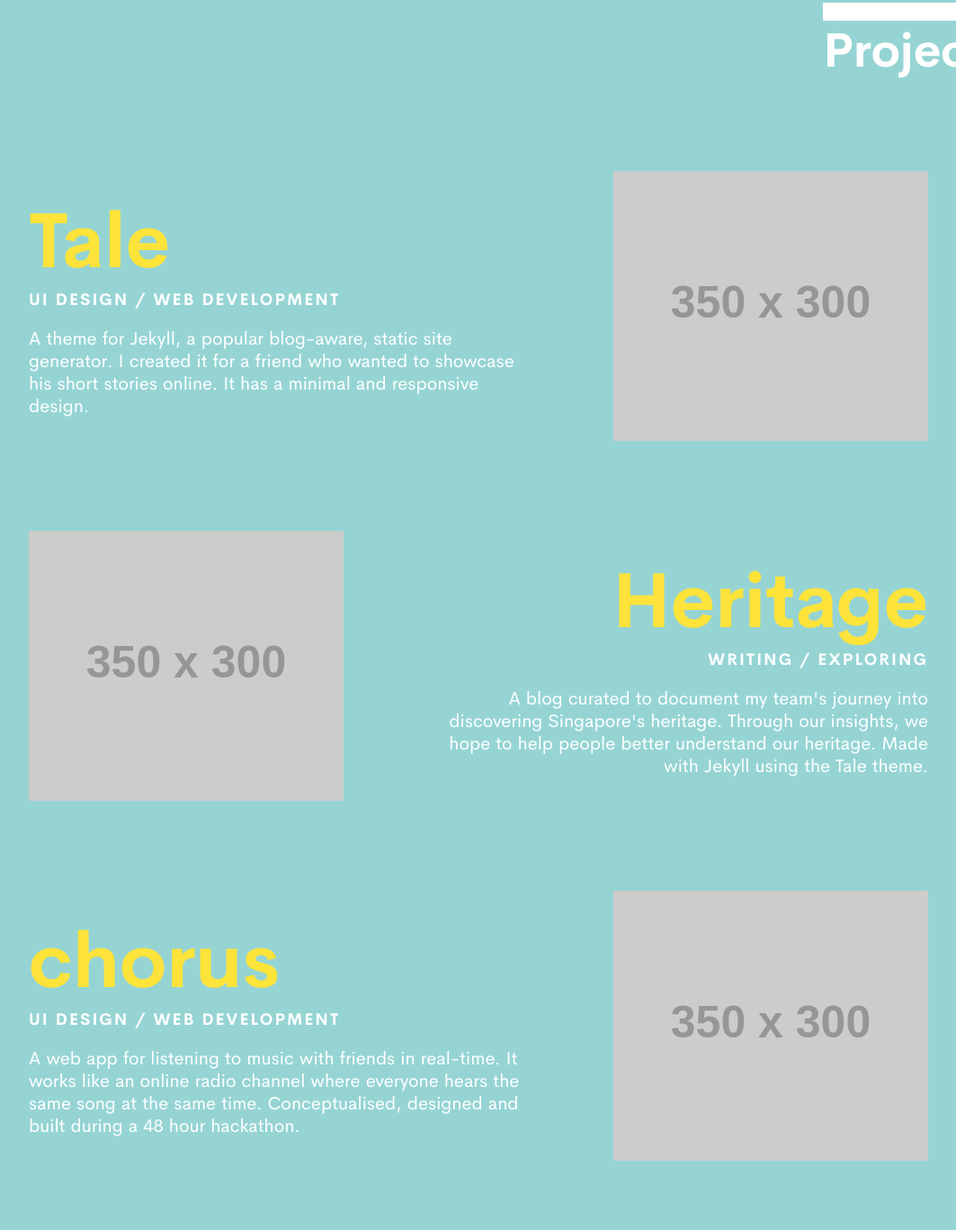
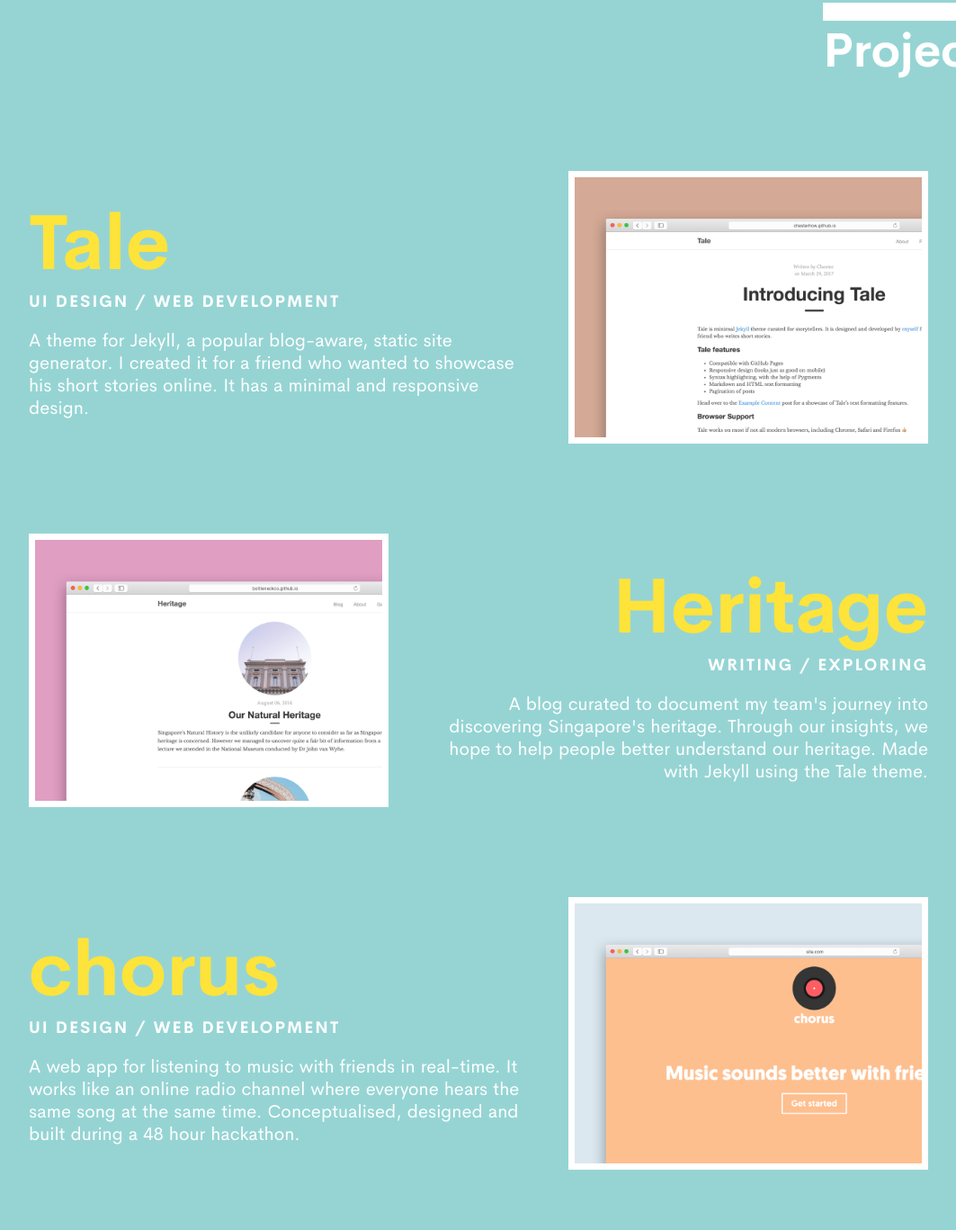
Before and after one commit to chesterhow/portfolio, a website built with Parcel: page index.html in a window 1280 px wide. Shown: the part 813-2180 px from the top of the page at 90% size, without its empty margins (108-1171 px from the left). Built offline with nearby package versions, Linux system fonts and the light colour scheme; placeholder pictures from the web are drawn by us.

Commit message:
Add images of projects

```diff
--- a/index.html
+++ b/index.html
@@ -26,7 +26,7 @@
           <p class="projects--category">UI DESIGN / WEB DEVELOPMENT</p>
           <p class="projects--description">A theme for Jekyll, a popular blog-aware, static site generator. I created it for a friend who wanted to showcase his short stories online. It has a minimal and responsive design.</p>
         </div>
-        <img src="http://via.placeholder.com/350x300" alt="">
+        <img src="./assets/images/tale.png" alt="Tale">
       </div>
 
       <div class="projects--project projects--even">
@@ -35,7 +35,7 @@
           <p class="projects--category">WRITING / EXPLORING</p>
           <p class="projects--description">A blog curated to document my team's journey into discovering Singapore's heritage. Through our insights, we hope to help people better understand our heritage. Made with Jekyll using the Tale theme.</p>
         </div>
-        <img src="http://via.placeholder.com/350x300" alt="">
+        <img src="./assets/images/heritage.png" alt="Heritage">
       </div>
 
       <div class="projects--project projects--odd">
@@ -44,7 +44,7 @@
           <p class="projects--category">UI DESIGN / WEB DEVELOPMENT</p>
           <p class="projects--description">A web app for listening to music with friends in real-time. It works like an online radio channel where everyone hears the same song at the same time. Conceptualised, designed and built during a 48 hour hackathon.</p>
         </div>
-        <img src="http://via.placeholder.com/350x300" alt="">
+        <img src="./assets/images/chorus.png" alt="chorus">
       </div>
     </div>
 
--- a/stylesheets/_projects.scss
+++ b/stylesheets/_projects.scss
@@ -88,5 +88,6 @@
   img {
     grid-area: image;
     max-width: 100%;
+    border: 7px solid $summer-secondary;
   }
 }
```
Also changed, not shown: assets/images/chorus.png (added), assets/images/heritage.png (added), assets/images/tale.png (added).
